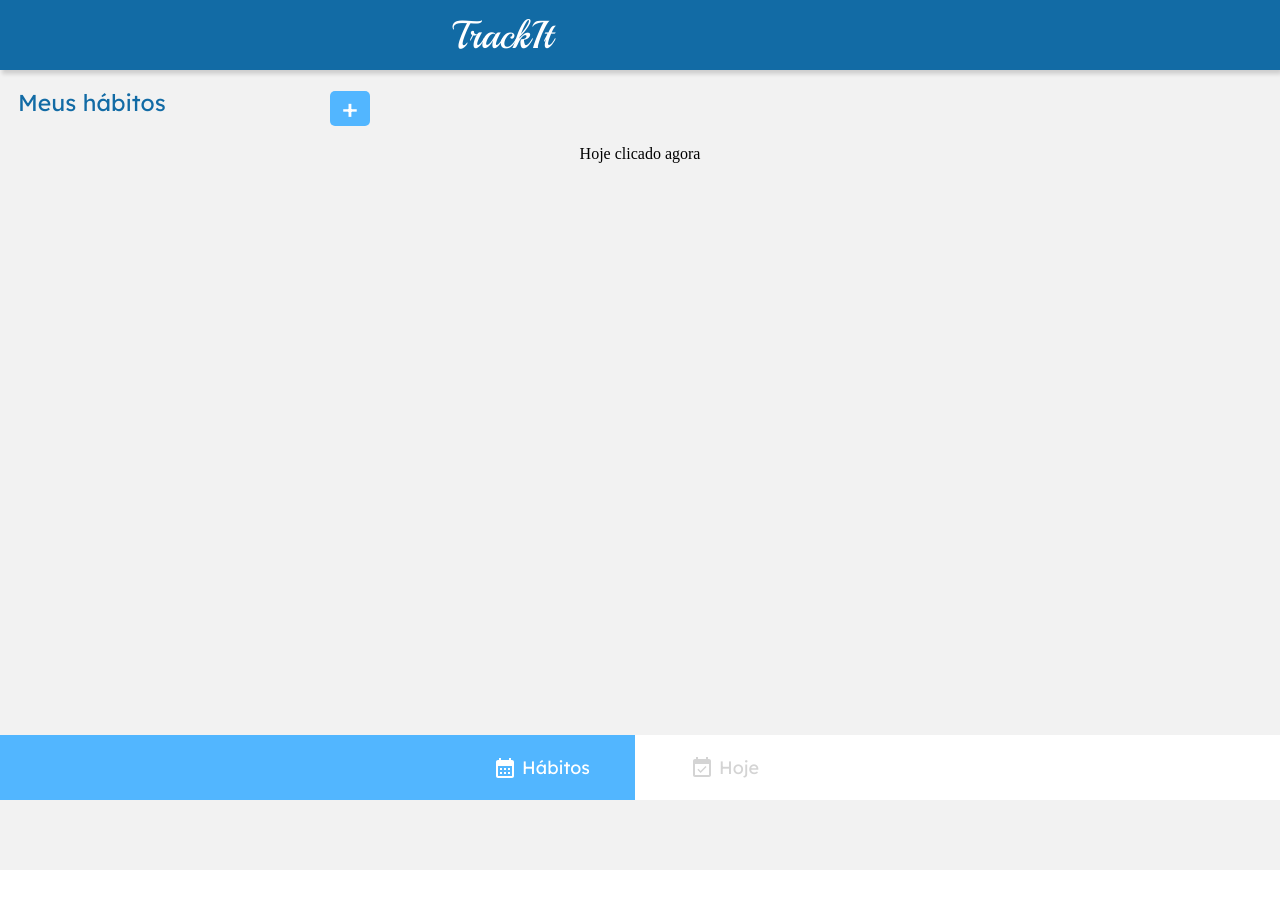
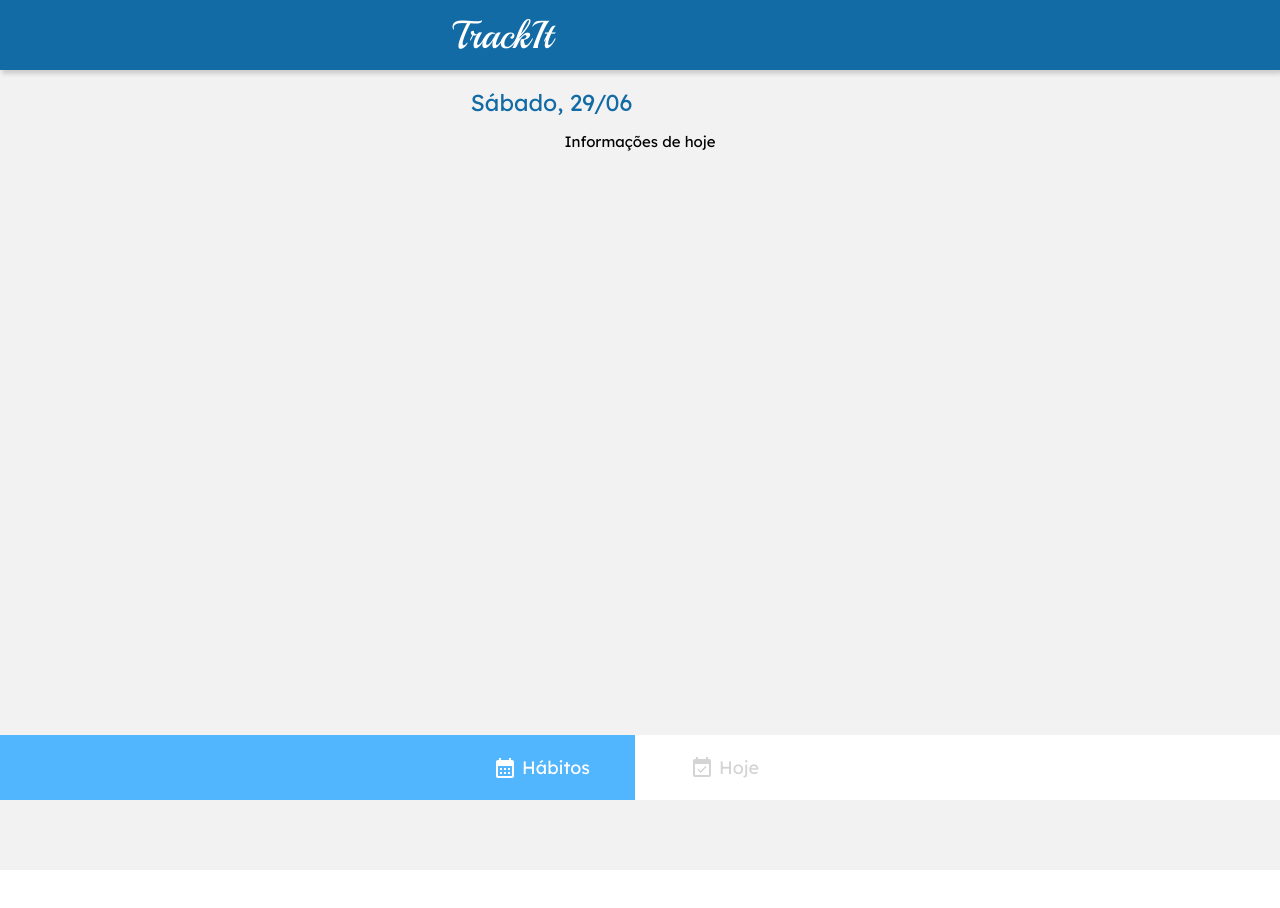
Before and after one commit to MateusIasbik/trackit, a React (Vite) app: page /hoje in a window 1280 px wide. Shown: the top 908 px of the page. After the commit the page ends 870 px from the top, so only its background shows below. Built offline with nearby package versions, Linux system fonts and the light colour scheme; sample sign-in values are in the browser's storage; the HTML template or start-up script is replaced by a standard one.

Commit message:
fix: display add habit

```diff
--- a/src/components/Add.jsx
+++ /dev/null
@@ -1,29 +0,0 @@
-import React from "react";
-import styled from "styled-components";
-
-export default function Add() {
-
-    function AddHabit() {
-        alert("Cliquei")
-    }
-
-    return (
-        <PlusButton onClick={AddHabit}>+</PlusButton>
-    )
-}
-
-
-const PlusButton = styled.div`
-    background-color: #52B6FF;
-    width: 40px;
-    height: 35px;
-    color: #FFF;
-    display: flex;
-    justify-content: center;
-    align-items: center;
-    font-family: "Lexend Deca", sans-serif;
-    font-size: 27px;
-    font-weight: 400;
-    border-radius: 5px;
-    margin-right: 5px;
-`
--- a/src/components/Habits.jsx
+++ b/src/components/Habits.jsx
@@ -1,11 +1,16 @@
-import React from "react";
+import React, { useState } from "react";
 import styled from "styled-components";
 import HabitsInformation from "./HabitsInformation";
 import Top from "./Top";
 import Menu from "./Menu";
-import Add from "./Add";
 
 export default function Habits() {
+
+    const [showAddHabit, setShowAddHabit] = useState(false);
+
+    function toggleAddHabit() {
+        setShowAddHabit(habitState => !habitState);
+    }
 
     return (
         <Container>
@@ -13,11 +18,11 @@ export default function Habits() {
             <BodyStyled>
                 <TitleMenuContainer>
                     <h2>Meus hábitos</h2>
-                    <Add />
+                    <PlusButton onClick={toggleAddHabit}>+</PlusButton>
                 </TitleMenuContainer>
 
                 <Content>
-                    <HabitsInformation />
+                    <HabitsInformation showAddHabit={showAddHabit} setShowAddHabit={setShowAddHabit} />
                 </Content>
 
             </BodyStyled>
@@ -55,6 +60,7 @@ const TitleMenuContainer = styled.div`
     margin-bottom: 20px;
     display: flex;
     justify-content: space-between;
+    padding-left: 8px;
 
     h2 {
         color: #126BA5;
@@ -64,4 +70,34 @@ const TitleMenuContainer = styled.div`
         margin-left: 18px;
     }
 
+    span {
+        background-color: #52B6FF;
+        width: 40px;
+        height: 35px;
+        color: #FFF;
+        display: flex;
+        justify-content: center;
+        align-items: center;
+        font-family: "Lexend Deca", sans-serif;
+        font-size: 27px;
+        font-weight: 400;
+        border-radius: 5px;
+        margin-right: 22px;
+    }
+
 `
+
+const PlusButton = styled.div`
+    background-color: #52B6FF;
+    width: 40px;
+    height: 35px;
+    color: #FFF;
+    display: flex;
+    justify-content: center;
+    align-items: center;
+    font-family: "Lexend Deca", sans-serif;
+    font-size: 27px;
+    font-weight: 400;
+    border-radius: 5px;
+    margin-right: 15px;
+`
--- a/src/components/HabitsInformation.jsx
+++ b/src/components/HabitsInformation.jsx
@@ -3,8 +3,9 @@ import React, { useContext, useEffect, useState } from "react";
 import { ThreeDots } from "react-loader-spinner";
 import UserContext from "../contexts/UserContext";
 import styled from "styled-components";
+import Habits from "./Habits";
 
-export default function HabitsInformation() {
+export default function HabitsInformation({ showAddHabit, setShowAddHabit }) {
 
     const { token } = useContext(UserContext);
     const [habits, setHabits] = useState(null);
@@ -12,7 +13,7 @@ export default function HabitsInformation() {
     useEffect(() => {
 
         if (!token) {
-            console.error("Token não está disponível");
+            console.log("Token não está disponível");
             return;
         }
 
@@ -51,8 +52,36 @@ export default function HabitsInformation() {
     }
 
     return (
-        <div>
-            Colocar aqui o código quando a lista estiver com itens
+    <div>
+            {showAddHabit && (
+                <form>
+                    <BoxHabits>
+                        <BoxHabitsTop>
+                            <input
+                                type="text"
+                                placeholder="nome do hábito"
+                            />
+                            <DayHabits>
+                                <p>D</p>
+                                <p>S</p>
+                                <p>T</p>
+                                <p>Q</p>
+                                <p>Q</p>
+                                <p>S</p>
+                                <p>S</p>
+                            </DayHabits>
+                        </BoxHabitsTop>
+
+                        <BoxHabitsBottom>
+                            <p onClick={() => setShowAddHabit(false)}>
+                            Cancelar
+                            </p>
+                            <button>Salvar</button>
+                        </BoxHabitsBottom>
+                    </BoxHabits>
+                </form>
+            )}
+
         </div>
     )
 }
@@ -63,4 +92,139 @@ const MessageEmpty = styled.div`
     font-weight: 400;
     padding: 0 17px;
     text-align: left;
+ `
+
+const BoxHabits = styled.div`
+    display: flex;
+    flex-direction: column;
+    justify-content: start;
+    align-items: center;
+    padding-top: 18px;
+    width: 340px;
+    height: 180px;
+    background-color: #FFF;
+    border-radius: 5px;
+
+    input {
+        width: 303px;
+    height: 45px;
+    color: #D4D4D4;
+    margin-bottom: 6px;
+    border: 1px solid;
+    border-radius: 5px;
+    font-family: "Lexend Deca", sans-serif;
+    font-size: 20px;
+    font-weight: 400;
+    padding-left: 6px;
+    box-sizing: border-box;
+
+    &::placeholder {
+        width: 100%;
+    color: #DBDBDB;
+}
+
+    &:hover {
+        border-color: #D4D4D4;
+}
+
+    &:focus {
+        border-color: #52B6FF;
+    outline: none;
+    color: #52B6FF;
+}
+}
 `
+
+const BoxHabitsTop = styled.div`
+    display: flex;
+    flex-direction: column;
+`
+
+const DayHabits = styled.div`
+    display: flex;
+    justify-content: left;
+    align-items: center;
+    width: 303px;
+    height: 30px;
+    font-family: "Lexend Deca", sans-serif;
+    font-size: 20px;
+    font-weight: 400;
+    color: #D4D4D4;
+
+    p {
+    display: flex;
+    justify-content: center;
+    align-items: center;
+    border: 1px solid #D4D4D4;
+    height: 100%;
+    width: 30px;
+    border-radius: 5px;
+    margin-right: 4px;
+    margin-top: 8px;
+}
+`
+
+const BoxHabitsBottom = styled.div`
+    display: flex;
+    justify-content: end;
+    align-items: center;
+    width: 303px;
+    height: 35px;
+    margin-top: 45px;
+
+    p {
+        font-family: "Lexend Deca", sans-serif;
+        font-size: 16px;
+        font-weight: 400;
+        color: #52B6FF;
+        margin-right: 23px;
+    }
+
+    button {
+        background-color: #52B6FF;
+        color: #FFF;
+        border: none;
+        width: 84px;
+        height: 35px;
+        border-radius: 5px;
+        font-family: "Lexend Deca", sans-serif;
+        font-size: 16px;
+        font-weight: 400;
+    }
+`
+
+const Habit = styled.div`
+    margin-bottom: 10px;
+    padding: 10px;
+    background-color: #FFF;
+    border-radius: 5px;
+    box-shadow: 0px 1px 2px rgba(0, 0, 0, 0.1);
+`;
+
+const HabitName = styled.h3`
+    font-family: "Lexend Deca", sans-serif;
+    font-size: 20px;
+    font-weight: 400;
+    color: #126BA5;
+`;
+
+const Days = styled.div`
+    display: flex;
+    justify-content: start;
+    align-items: center;
+`;
+
+const Day = styled.div`
+    margin-right: 4px;
+    width: 30px;
+    height: 30px;
+    border-radius: 5px;
+    background-color: #52B6FF;
+    color: #FFF;
+    display: flex;
+    justify-content: center;
+    align-items: center;
+    font-family: "Lexend Deca", sans-serif;
+    font-size: 16px;
+    font-weight: 400;
+`;
--- a/src/components/TodayInformations.jsx
+++ b/src/components/TodayInformations.jsx
@@ -1,7 +1,56 @@
 import React from "react";
+import styled from "styled-components";
 
 export default function TodayInformation() {
     return (
-        <div>Hoje clicado agora</div>
+        <TitleMenuContainer>
+            <h2>Sábado, 29/06</h2>
+            <ContentToday>
+                Informações de hoje
+            </ContentToday>
+        </TitleMenuContainer>
     )
 }
+
+const TitleMenuContainer = styled.div`
+    width: 375px;
+    margin-top: 21px;
+    margin-bottom: 20px;
+    display: flex;
+    flex-direction: column;
+    justify-content: space-between;
+
+    h2 {
+        color: #126BA5;
+        font-family: "Lexend Deca", sans-serif;
+        font-size: 23px;
+        font-weight: 400;
+        margin-left: 18px;
+    }
+
+    span {
+        background-color: #52B6FF;
+        width: 40px;
+        height: 35px;
+        color: #FFF;
+        display: flex;
+        justify-content: center;
+        align-items: center;
+        font-family: "Lexend Deca", sans-serif;
+        font-size: 27px;
+        font-weight: 400;
+        border-radius: 5px;
+        margin-right: 22px;
+    }
+
+`
+
+const ContentToday = styled.div`
+    font-family: "Lexend Deca", sans-serif;
+    font-size: 15px;
+    font-weight: 400;
+    display: flex;
+    margin-top: 20px;
+    justify-content: center;
+
+`
--- a/src/pages/Today.jsx
+++ b/src/pages/Today.jsx
@@ -5,12 +5,10 @@ import styled from "styled-components";
 import TodayInformation from "../components/TodayInformations";
 import Top from "../components/Top";
 import Menu from "../components/Menu";
-import axios from "axios";
-import Add from "../components/Add";
 
 export default function Today() {
 
-    const { token, setToken } = useContext(UserContext);
+    const { token } = useContext(UserContext);
     const navigate = useNavigate();
 
 
@@ -25,10 +23,6 @@ export default function Today() {
         <Container>
             <Top />
             <BodyStyled>
-                <TitleMenuContainer>
-                    <h2>Meus hábitos</h2>
-                    <Add />
-                </TitleMenuContainer>
 
                 <Content>
                     <TodayInformation />
@@ -44,9 +38,10 @@ const Container = styled.div`
     width: 100%;
     display: flex;
     flex-direction: column;
+    justify-content: center;
     height: 100vh;
     align-items: center;
-    margin: 70px 0;
+    margin-top: 70px;
 `
 
 const BodyStyled = styled.div`
@@ -56,24 +51,7 @@ const BodyStyled = styled.div`
 `
 
 const Content = styled.div`
-        display: flex;
-        justify-content: center;
-        align-items: center;
+    display: flex;
+    justify-content: center;
+    align-items: center;
 `
-
-const TitleMenuContainer = styled.div`
-    width: 375px;
-    margin-top: 21px;
-    margin-bottom: 20px;
-    display: flex;
-    justify-content: space-between;
-
-    h2 {
-        color: #126BA5;
-        font-family: "Lexend Deca", sans-serif;
-        font-size: 23px;
-        font-weight: 400;
-        margin-left: 18px;
-    }
-
-`
```
